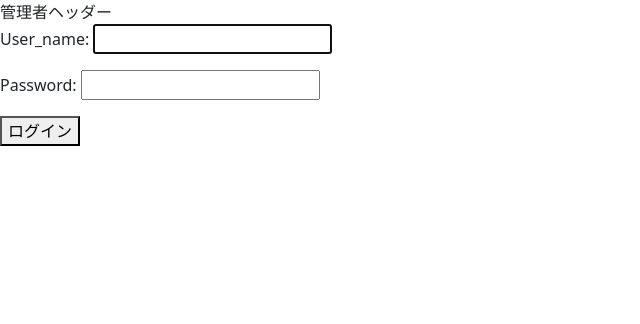
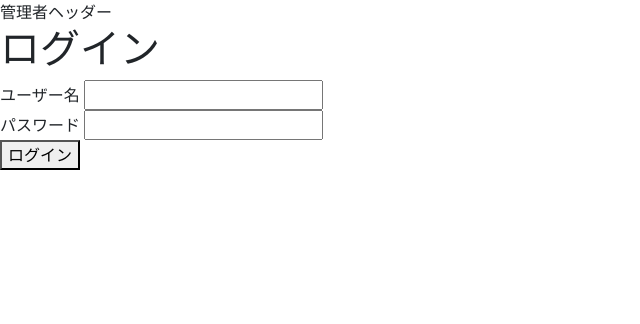
Before and after one commit to Nayuta9382/2026-spring-hackathon, a Django app: page /accounts/login/ in a window 1280 px wide. Shown: the top 324 px of the page, without its empty margins (0-640 px from the left). Run offline with Django 5.2, Linux system fonts and the light colour scheme; some libraries are stand-ins or nearby versions.

Commit message:
ログインのhtml上での値の表示形式の変更 #29

```diff
--- a/templates/accounts/login.html
+++ b/templates/accounts/login.html
@@ -1,11 +1,34 @@
 {% extends 'layouts/admin-layout.html' %}
 
-{% block title %}index{% endblock title %}
+{% block title %}ログイン{% endblock title %}
 
 {% block content %}
-    <form  method="post">
-        {% csrf_token %}
-        {{ form.as_p }}
-        <button type="submit">ログイン</button>
-    </form>
+<h1>ログイン</h1>
+
+<form method="post">
+    {% csrf_token %}
+
+    {# ユーザー名 / ID #}
+    <div>
+        <label>ユーザー名</label>
+        <input type="text" name="username" required>
+    </div>
+
+    {# パスワード #}
+    <div>
+        <label>パスワード</label>
+        <input type="password" name="password" required>
+    </div>
+
+    {# 送信ボタン #}
+    <button type="submit">ログイン</button>
+</form>
+
+{# エラーメッセージがある場合の表示 #}
+{% if form.errors %}
+    <div>
+        <p>ユーザー名またはパスワードが正しくありません。</p>
+    </div>
+{% endif %}
+
 {% endblock content %}
```
